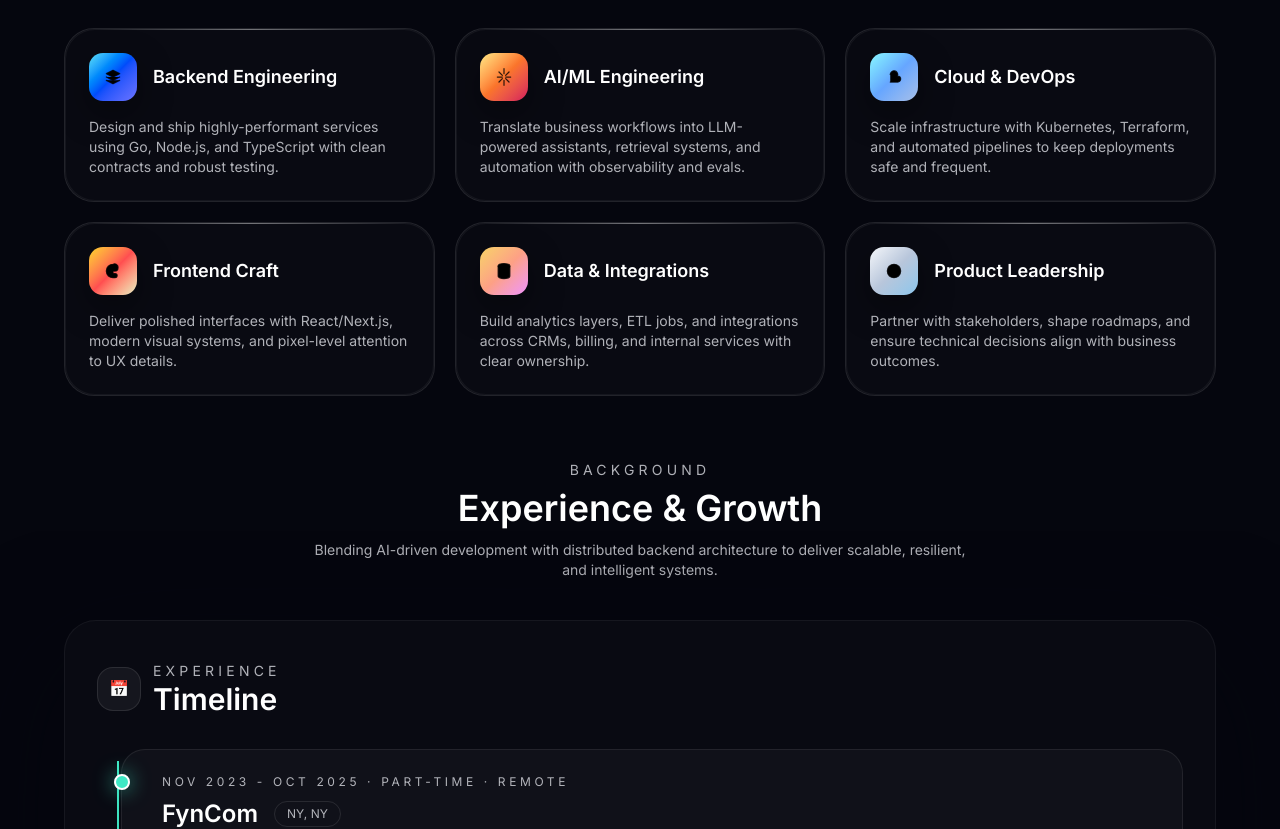
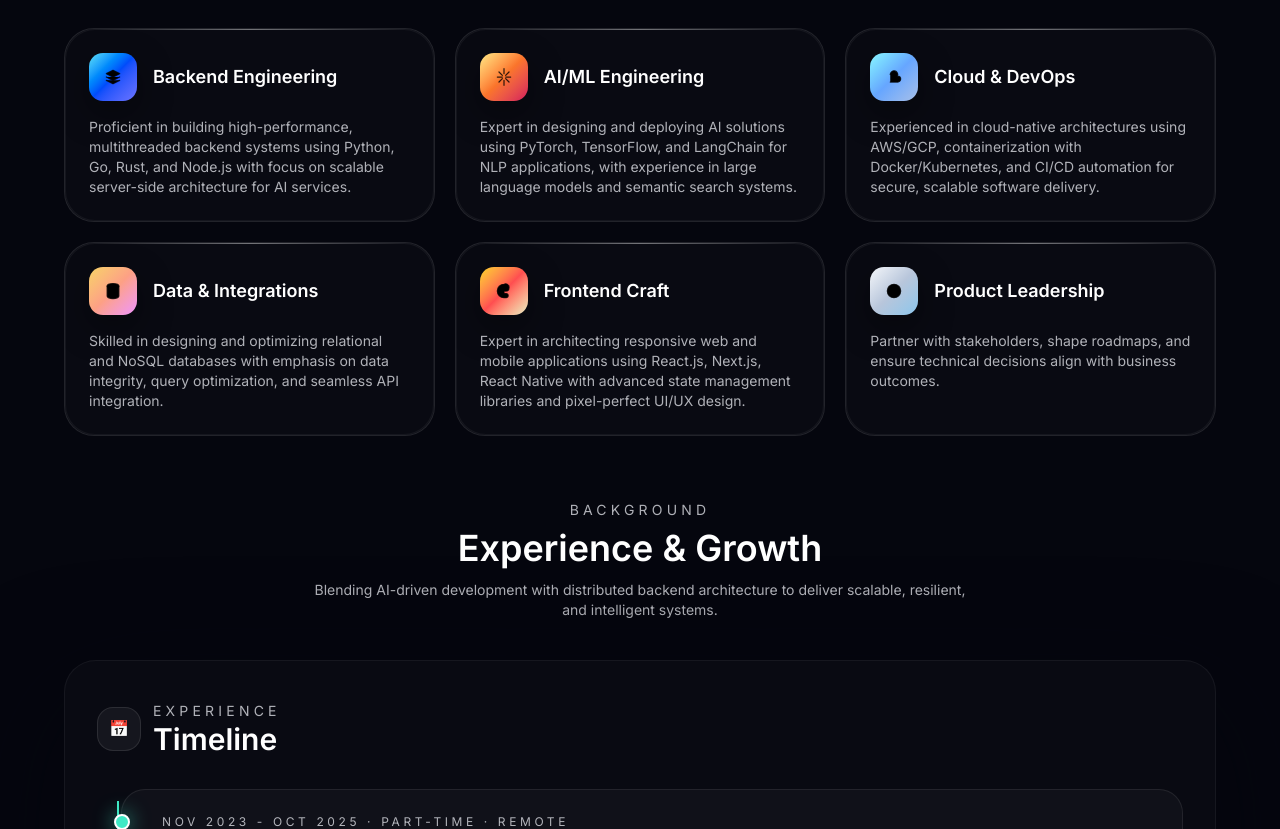
Before and after one commit to CryptoAardvark/Adrian-portfolio, a Next.js app: page / in a window 1280 px wide. Shown: the part 5312-6141 px from the top of the page. Built offline with nearby package versions, Linux system fonts and the light colour scheme.

Commit message:
feat: added highlights

```diff
--- a/data/content.ts
+++ b/data/content.ts
@@ -365,31 +365,31 @@ export const skillHighlights = [
     icon: "stack",
     title: "Backend Engineering",
     description:
-      "Design and ship highly-performant services using Go, Node.js, and TypeScript with clean contracts and robust testing.",
+      "Proficient in building high-performance, multithreaded backend systems using Python, Go, Rust, and Node.js with focus on scalable server-side architecture for AI services.",
   },
   {
     icon: "spark",
     title: "AI/ML Engineering",
     description:
-      "Translate business workflows into LLM-powered assistants, retrieval systems, and automation with observability and evals.",
+      "Expert in designing and deploying AI solutions using PyTorch, TensorFlow, and LangChain for NLP applications, with experience in large language models and semantic search systems.",
   },
   {
     icon: "cloud",
     title: "Cloud & DevOps",
     description:
-      "Scale infrastructure with Kubernetes, Terraform, and automated pipelines to keep deployments safe and frequent.",
+      "Experienced in cloud-native architectures using AWS/GCP, containerization with Docker/Kubernetes, and CI/CD automation for secure, scalable software delivery.",
+  },
+  {
+    icon: "data",
+    title: "Data & Integrations",
+    description:
+      "Skilled in designing and optimizing relational and NoSQL databases with emphasis on data integrity, query optimization, and seamless API integration.",
   },
   {
     icon: "brush",
     title: "Frontend Craft",
     description:
-      "Deliver polished interfaces with React/Next.js, modern visual systems, and pixel-level attention to UX details.",
-  },
-  {
-    icon: "data",
-    title: "Data & Integrations",
-    description:
-      "Build analytics layers, ETL jobs, and integrations across CRMs, billing, and internal services with clear ownership.",
+      "Expert in architecting responsive web and mobile applications using React.js, Next.js, React Native with advanced state management libraries and pixel-perfect UI/UX design.",
   },
   {
     icon: "compass",
```
